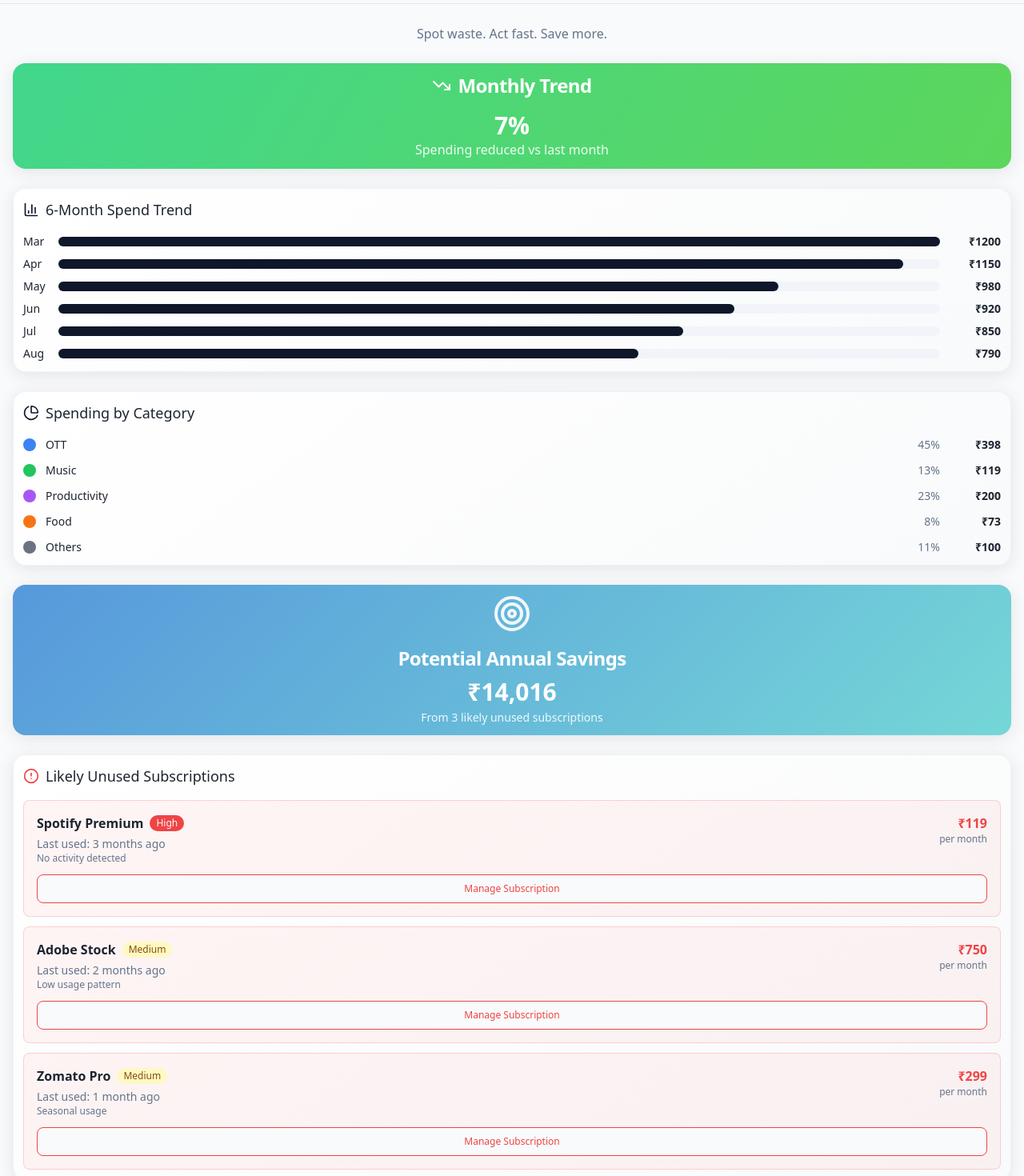
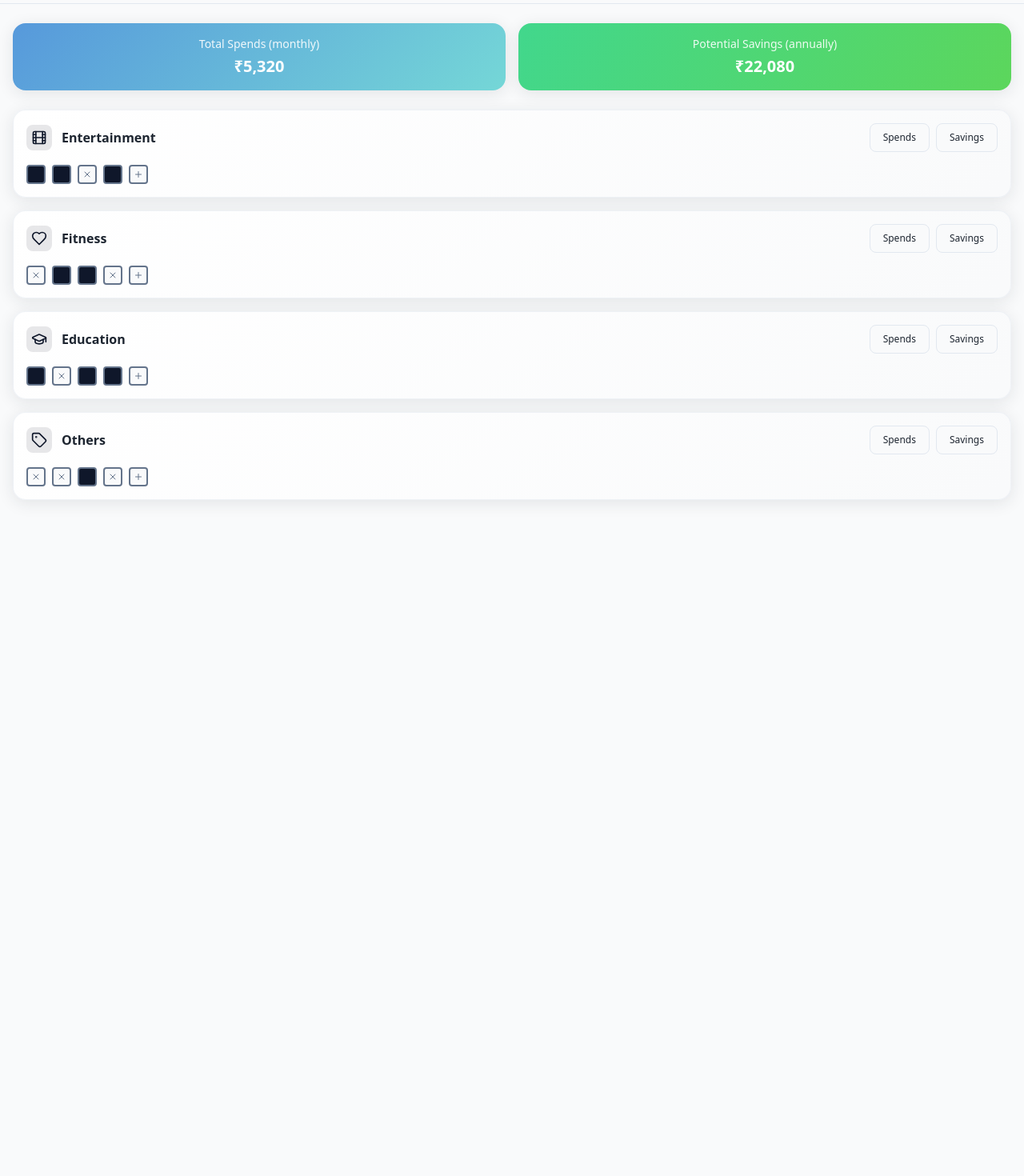
Before and after one commit to thenoseysmurf/sub-swachh-spark, a React (Vite) app: page /analytics in a window 1280 px wide. Shown: the part 60-1530 px from the top of the page at 80% size. After the commit the page ends 800 px from the top, so only its background shows below. Built offline with nearby package versions, Linux system fonts and the light colour scheme.

Commit message:
Refactor analytics screen
Transform the analytics screen to match the provided wireframe. This includes updating the header, tables, and the two widgets at the top of the screen to align with the conceptual and information design shown in the attachment. No additional elements will be added.

```diff
--- a/src/pages/Analytics.tsx
+++ b/src/pages/Analytics.tsx
@@ -3,67 +3,54 @@ import { Button } from "@/components/ui/button";
 import { WidgetCard } from "@/components/ui/widget-card";
 import { useRouter } from "@/hooks/useRouter";
 import {
-  TrendingDown,
-  TrendingUp,
-  AlertCircle,
-  PieChart,
-  BarChart3,
-  Target
+  Film,
+  Heart,
+  GraduationCap,
+  Tag,
+  Plus,
+  X
 } from "lucide-react";
 
-const monthlyData = [
-  { month: "Mar", amount: 1200 },
-  { month: "Apr", amount: 1150 },
-  { month: "May", amount: 980 },
-  { month: "Jun", amount: 920 },
-  { month: "Jul", amount: 850 },
-  { month: "Aug", amount: 790 }
-];
-
-const categoryData = [
-  { category: "OTT", amount: 398, percentage: 45, color: "bg-blue-500" },
-  { category: "Music", amount: 119, percentage: 13, color: "bg-green-500" },
-  { category: "Productivity", amount: 200, percentage: 23, color: "bg-purple-500" },
-  { category: "Food", amount: 73, percentage: 8, color: "bg-orange-500" },
-  { category: "Others", amount: 100, percentage: 11, color: "bg-gray-500" }
-];
-
-const unusedSubscriptions = [
+const categories = [
   {
     id: 1,
-    name: "Spotify Premium",
-    amount: 119,
-    lastUsed: "3 months ago",
-    confidence: "High",
-    reason: "No activity detected"
+    name: "Entertainment",
+    icon: Film,
+    spends: 2340,
+    savings: 890,
+    periods: [true, true, false, true] // representing 4 time periods
   },
   {
     id: 2,
-    name: "Adobe Stock",
-    amount: 750,
-    lastUsed: "2 months ago",
-    confidence: "Medium",
-    reason: "Low usage pattern"
+    name: "Fitness",
+    icon: Heart,
+    spends: 1250,
+    savings: 450,
+    periods: [false, true, true, false]
   },
   {
     id: 3,
-    name: "Zomato Pro",
-    amount: 299,
-    lastUsed: "1 month ago",
-    confidence: "Medium",
-    reason: "Seasonal usage"
+    name: "Education",
+    icon: GraduationCap,
+    spends: 980,
+    savings: 320,
+    periods: [true, false, true, true]
+  },
+  {
+    id: 4,
+    name: "Others",
+    icon: Tag,
+    spends: 750,
+    savings: 180,
+    periods: [false, false, true, false]
   }
 ];
 
 export default function Analytics() {
   const router = useRouter();
 
-  const totalCurrentSpend = monthlyData[monthlyData.length - 1].amount;
-  const previousSpend = monthlyData[monthlyData.length - 2].amount;
-  const trendPercentage = Math.round(((totalCurrentSpend - previousSpend) / previousSpend) * 100);
-  const isPositiveTrend = trendPercentage < 0; // Negative spending is positive trend
-
-  const potentialSavings = unusedSubscriptions.reduce((sum, sub) => sum + (sub.amount * 12), 0);
+  const totalSpends = categories.reduce((sum, cat) => sum + cat.spends, 0);
+  const totalSavings = categories.reduce((sum, cat) => sum + cat.savings, 0);
 
   return (
     <MobileLayout
@@ -71,149 +58,63 @@ export default function Analytics() {
       onBack={() => router.back()}
     >
       <div className="px-4 py-6 space-y-6">
-        {/* Header */}
-        <div className="text-center space-y-2">
-          <p className="body-lg text-muted-foreground">
-            Spot waste. Act fast. Save more.
-          </p>
+        {/* Top Widgets */}
+        <div className="grid grid-cols-2 gap-4">
+          <WidgetCard variant="gradient" className="text-center py-4">
+            <p className="text-sm opacity-90 mb-1">Total Spends (monthly)</p>
+            <p className="text-xl font-bold">₹{totalSpends.toLocaleString()}</p>
+          </WidgetCard>
+
+          <WidgetCard variant="savings" className="text-center py-4">
+            <p className="text-sm opacity-90 mb-1">Potential Savings (annually)</p>
+            <p className="text-xl font-bold">₹{(totalSavings * 12).toLocaleString()}</p>
+          </WidgetCard>
         </div>
 
-        {/* Trend Overview */}
-        <WidgetCard variant={isPositiveTrend ? "savings" : "default"} className="text-center space-y-4">
-          <div className="flex items-center justify-center space-x-2">
-            {isPositiveTrend ? (
-              <TrendingDown className="h-6 w-6" />
-            ) : (
-              <TrendingUp className="h-6 w-6" />
-            )}
-            <h3 className="heading-lg">Monthly Trend</h3>
+        {/* Category Sections */}
+        <div className="space-y-4">
+          {categories.map((category) => {
+            const Icon = category.icon;
+            return (
+              <WidgetCard key={category.id} className="p-4">
+                <div className="flex items-center justify-between">
+                  <div className="flex items-center space-x-3">
+                    <div className="w-8 h-8 bg-primary/10 rounded-lg flex items-center justify-center">
+                      <Icon className="h-5 w-5 text-primary" />
                     </div>
-          <div>
-            <p className="text-3xl font-bold">
-              {isPositiveTrend ? "" : "+"}{Math.abs(trendPercentage)}%
-            </p>
-            <p className="opacity-90">
-              {isPositiveTrend ? "Spending reduced" : "Spending increased"} vs last month
-            </p>
-          </div>
-        </WidgetCard>
-
-        {/* Monthly Spend Chart */}
-        <WidgetCard className="space-y-4">
-          <div className="flex items-center space-x-2">
-            <BarChart3 className="h-5 w-5 text-primary" />
-            <h3 className="heading-sm">6-Month Spend Trend</h3>
+                    <h3 className="font-semibold">{category.name}</h3>
                   </div>
 
-          <div className="space-y-2">
-            {monthlyData.map((data, index) => {
-              const maxAmount = Math.max(...monthlyData.map(d => d.amount));
-              const width = (data.amount / maxAmount) * 100;
-
-              return (
-                <div key={data.month} className="flex items-center space-x-3">
-                  <span className="text-sm font-medium w-8">{data.month}</span>
-                  <div className="flex-1 bg-muted rounded-full h-3 relative">
-                    <div
-                      className="bg-primary rounded-full h-3 transition-all duration-500"
-                      style={{ width: `${width}%` }}
-                    />
-                  </div>
-                  <span className="text-sm font-semibold w-16 text-right">₹{data.amount}</span>
-                </div>
-              );
-            })}
-          </div>
-        </WidgetCard>
-
-        {/* Category Breakdown */}
-        <WidgetCard className="space-y-4">
-          <div className="flex items-center space-x-2">
-            <PieChart className="h-5 w-5 text-primary" />
-            <h3 className="heading-sm">Spending by Category</h3>
-          </div>
-
-          <div className="space-y-3">
-            {categoryData.map((category) => (
-              <div key={category.category} className="flex items-center space-x-3">
-                <div className={`w-4 h-4 rounded-full ${category.color}`}></div>
-                <span className="flex-1 text-sm font-medium">{category.category}</span>
-                <span className="text-sm text-muted-foreground">{category.percentage}%</span>
-                <span className="text-sm font-semibold w-16 text-right">₹{category.amount}</span>
-              </div>
-            ))}
-          </div>
-        </WidgetCard>
-
-        {/* Potential Savings */}
-        <WidgetCard variant="gradient" className="text-center space-y-4">
-          <Target className="h-12 w-12 mx-auto opacity-90" />
-          <div>
-            <h3 className="heading-lg mb-2">Potential Annual Savings</h3>
-            <p className="text-3xl font-bold">₹{potentialSavings.toLocaleString()}</p>
-            <p className="text-sm opacity-90 mt-1">
-              From {unusedSubscriptions.length} likely unused subscriptions
-            </p>
-          </div>
-        </WidgetCard>
-
-        {/* Unused Subscriptions */}
-        <WidgetCard className="space-y-4">
-          <div className="flex items-center space-x-2">
-            <AlertCircle className="h-5 w-5 text-destructive" />
-            <h3 className="heading-sm">Likely Unused Subscriptions</h3>
-          </div>
-
-          <div className="space-y-3">
-            {unusedSubscriptions.map((subscription) => (
-              <div key={subscription.id} className="border border-destructive/20 bg-destructive/5 rounded-lg p-4">
-                <div className="flex items-start justify-between">
-                  <div className="flex-1">
-                    <div className="flex items-center space-x-2">
-                      <h4 className="font-semibold">{subscription.name}</h4>
-                      <span className={`px-2 py-0.5 text-xs rounded-full ${
-                        subscription.confidence === "High"
-                          ? "bg-destructive text-destructive-foreground"
-                          : "bg-yellow-100 text-yellow-800"
-                      }`}>
-                        {subscription.confidence}
-                      </span>
-                    </div>
-                    <p className="text-sm text-muted-foreground mt-1">
-                      Last used: {subscription.lastUsed}
-                    </p>
-                    <p className="text-xs text-muted-foreground">
-                      {subscription.reason}
-                    </p>
-                  </div>
-                  <div className="text-right">
-                    <p className="font-bold text-destructive">₹{subscription.amount}</p>
-                    <p className="text-xs text-muted-foreground">per month</p>
+                  <div className="flex space-x-2">
+                    <Button variant="outline" size="sm">
+                      Spends
+                    </Button>
+                    <Button variant="outline" size="sm">
+                      Savings
+                    </Button>
                   </div>
                 </div>
 
-                <Button
-                  variant="outline"
-                  size="sm"
-                  className="w-full mt-3 border-destructive text-destructive hover:bg-destructive hover:text-destructive-foreground"
-                  onClick={() => router.push(`/subscription/${subscription.id}`)}
+                <div className="flex items-center justify-between mt-4">
+                  <div className="flex space-x-2">
+                    {category.periods.map((active, index) => (
+                      <div
+                        key={index}
+                        className={`w-6 h-6 border-2 border-muted-foreground rounded ${
+                          active ? 'bg-primary' : 'bg-background'
+                        } flex items-center justify-center`}
                       >
-                  Manage Subscription
-                </Button>
+                        {!active && <X className="h-3 w-3 text-muted-foreground" />}
                       </div>
                     ))}
+                    <button className="w-6 h-6 border-2 border-muted-foreground rounded bg-background flex items-center justify-center hover:bg-muted">
+                      <Plus className="h-3 w-3 text-muted-foreground" />
+                    </button>
+                  </div>
                 </div>
               </WidgetCard>
-
-        {/* Bottom Action */}
-        <div className="pb-safe">
-          <Button
-            variant="primary"
-            className="w-full"
-            onClick={() => router.push("/dashboard")}
-          >
-            Back to Dashboard
-          </Button>
+            );
+          })}
         </div>
       </div>
     </MobileLayout>
```
Lines whose indentation alone changed are shown as unchanged.
